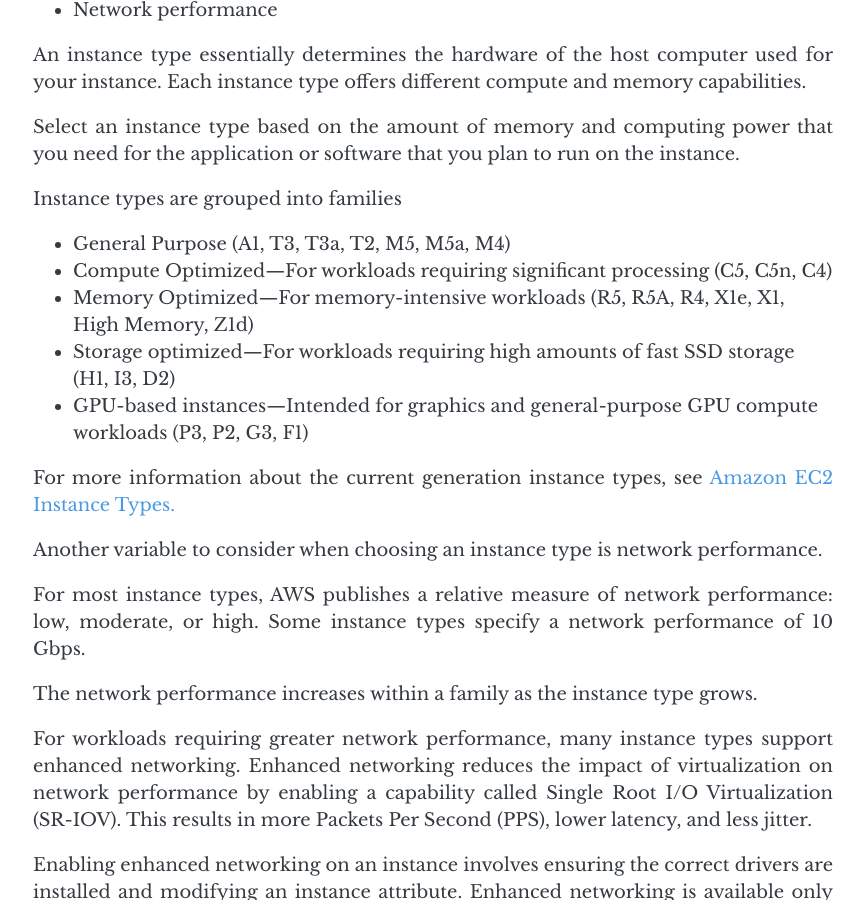
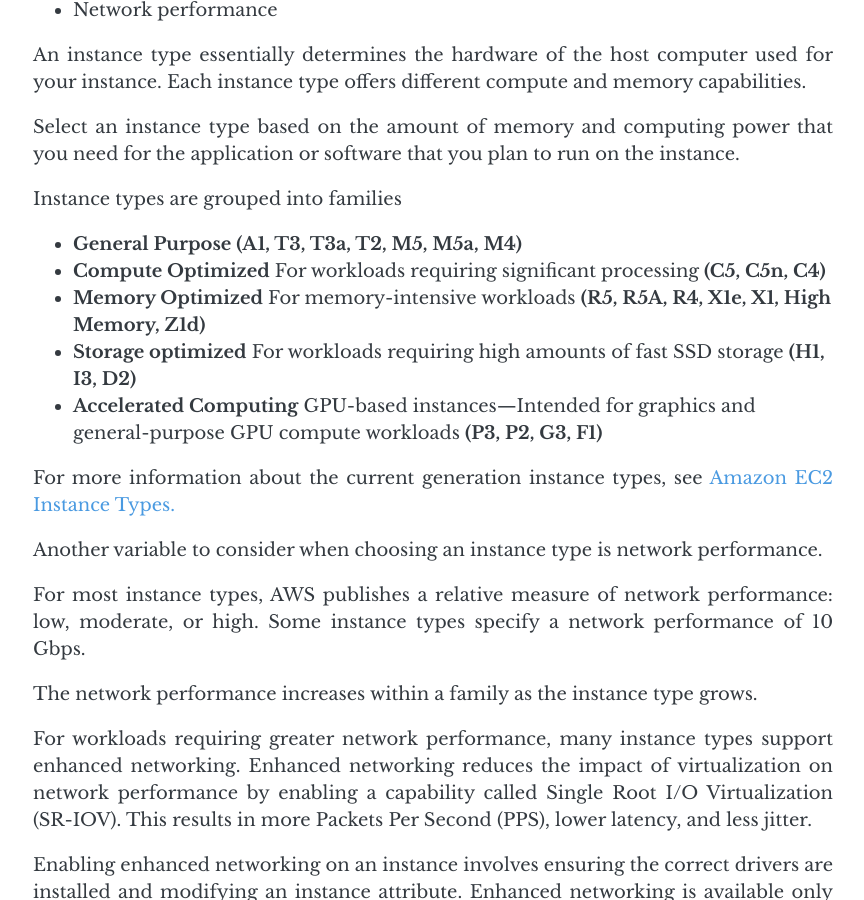
Before and after one commit to cjrequena/cjrequena.github.io, a Jekyll site: the page built from _posts/aws/2019-04-08-aws-ec2.md, in a window 1280 px wide and 900 px high, scrolled down 3015 px. Shown: the whole window, without its empty margins (207-1071 px from the left). Built offline with Jekyll 4.4.1, drawn with Linux system fonts in a browser that asks for light colours; nearby versions of some CDN libraries; comment, search, counter and statistics services are not loaded.

Commit message:
Updated aws ec2 post

```diff
--- a/_posts/aws/2019-04-08-aws-ec2.md
+++ b/_posts/aws/2019-04-08-aws-ec2.md
@@ -109,11 +109,11 @@ run on the instance.
 
 Instance types are grouped into families
 
-- General Purpose (A1, T3, T3a, T2, M5, M5a, M4)
-- Compute Optimized—For workloads requiring significant processing (C5, C5n, C4)
-- Memory Optimized—For memory-intensive workloads (R5, R5A, R4, X1e, X1, High Memory, Z1d)
-- Storage optimized—For workloads requiring high amounts of fast SSD storage (H1, I3, D2)
-- GPU-based instances—Intended for graphics and general-purpose GPU compute workloads (P3, P2, G3, F1)
+- **General Purpose (A1, T3, T3a, T2, M5, M5a, M4)**
+- **Compute Optimized** For workloads requiring significant processing **(C5, C5n, C4)**
+- **Memory Optimized** For memory-intensive workloads **(R5, R5A, R4, X1e, X1, High Memory, Z1d)**
+- **Storage optimized** For workloads requiring high amounts of fast SSD storage **(H1, I3, D2)**
+- **Accelerated Computing** GPU-based instances—Intended for graphics and general-purpose GPU compute workloads **(P3, P2, G3, F1)**
 
 For more information about the current generation instance types, see [Amazon EC2 Instance Types.](https://aws.amazon.com/ec2/instance-types/)
 
```
